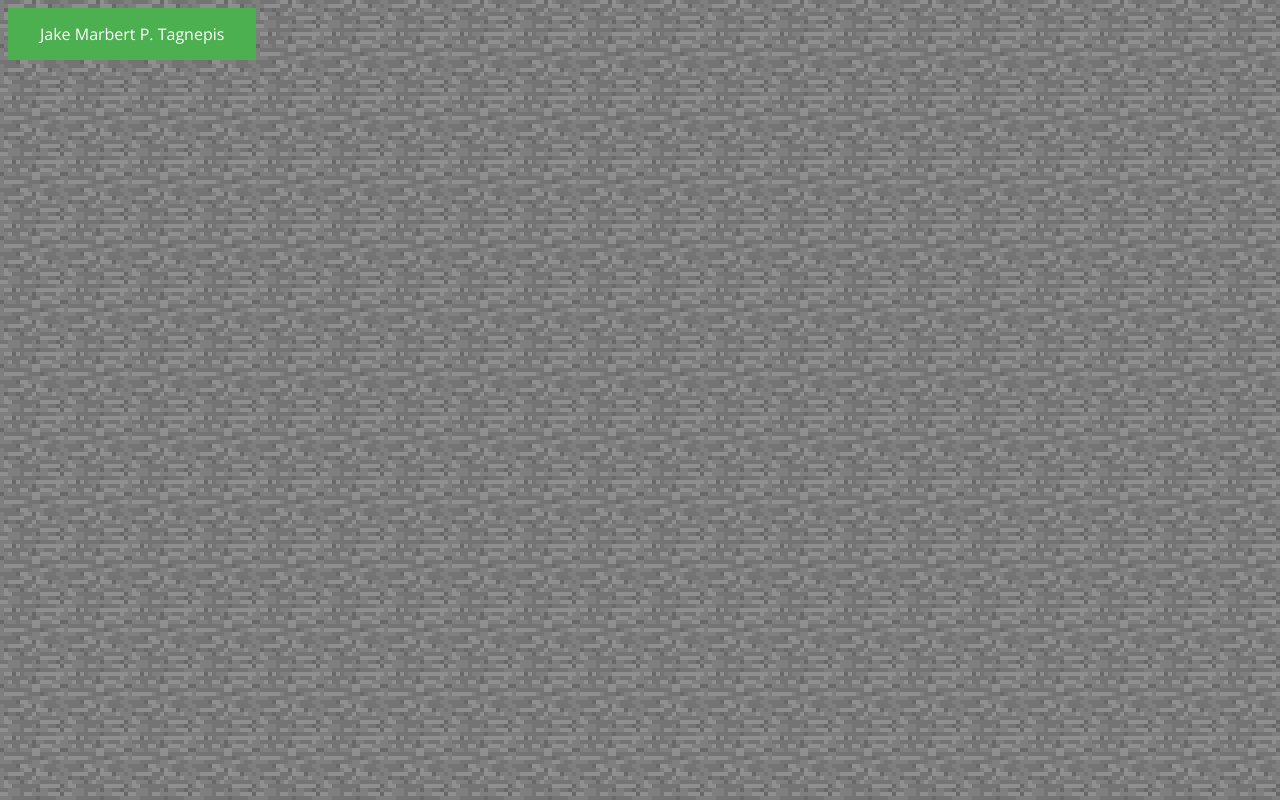
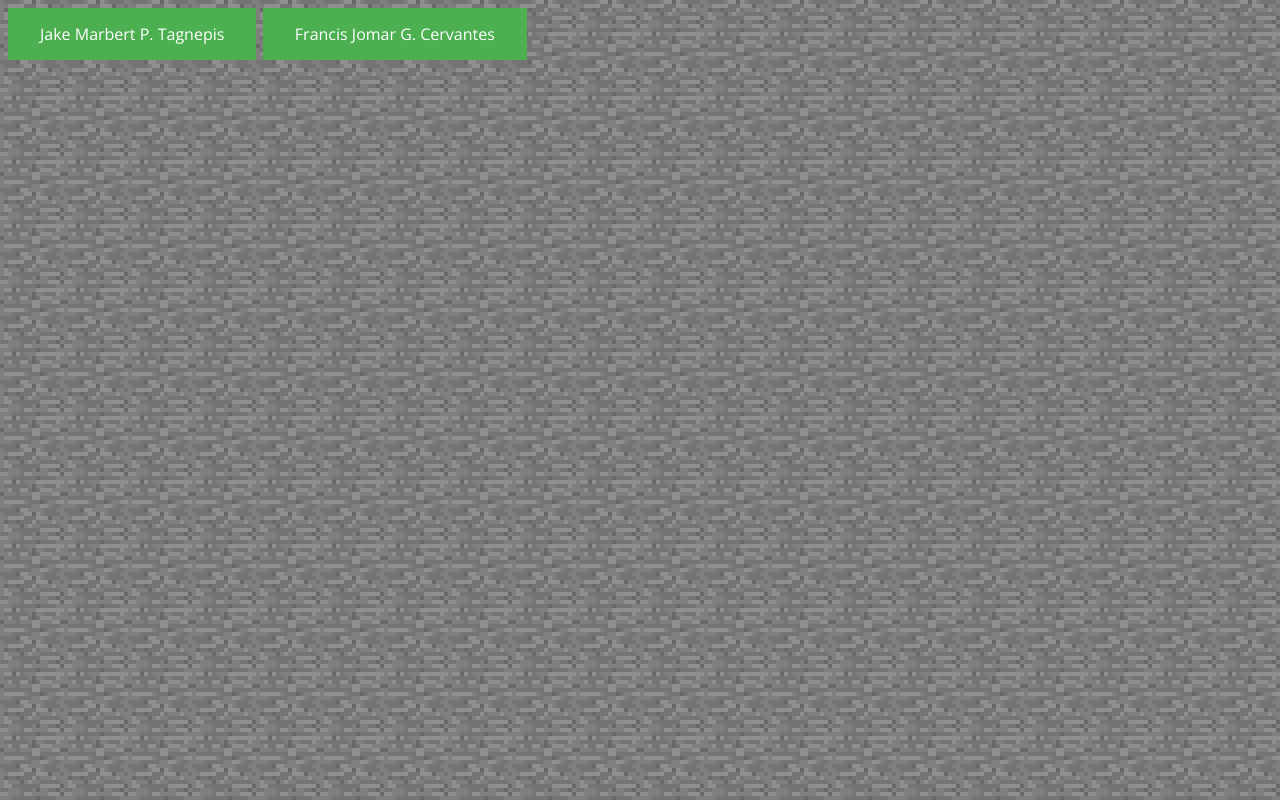
Before and after one commit to kajeagentspi/kajeagentspi.github.io, a plain HTML site: page groupmates.html in a window 1280 px wide. Drawn offline with nearby package versions, Linux system fonts and the light colour scheme.

Commit message:
Update groupmates.html

```diff
--- a/groupmates.html
+++ b/groupmates.html
@@ -10,6 +10,7 @@
 	<body>
 
 <a href="http://kajeagentspi.github.io/" class="button">Jake Marbert P. Tagnepis</a>
+<a href="http://franciscervantes.github.io/" class="button">Francis Jomar G. Cervantes</a>
 
 	</body>
 </html>
```
